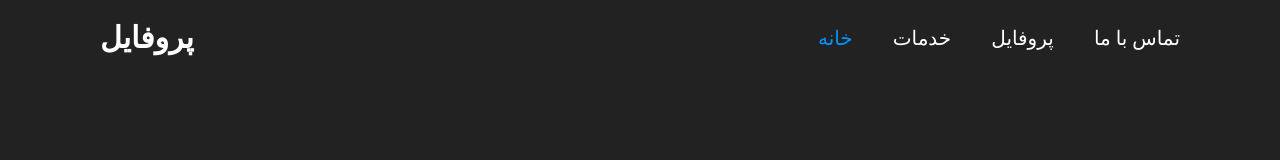
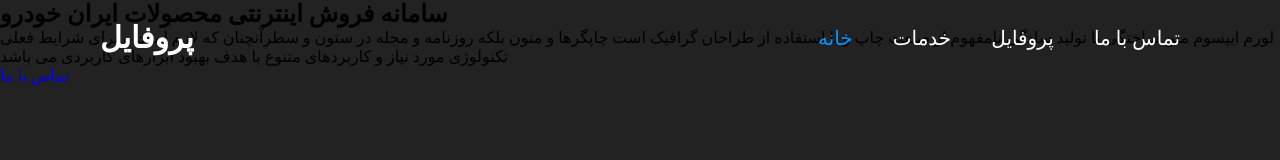
Before and after one commit to Mehdi-Abshari/IranKhodro-Project, a plain HTML site: page index.html in a window 1280 px wide. Drawn offline with Linux system fonts and the light colour scheme.

Commit message:
home page content HTML code

```diff
--- a/index.html
+++ b/index.html
@@ -40,7 +40,15 @@
     <!-- Start of main -->
     <main>
         <!-- Start of home page section -->
-        <section id="homePage"></section>
+        <section id="homePage">
+            <!-- Start of content -->
+            <div class="content">
+                <h2>سامانه فروش اینترنتی محصولات ایران خودرو</h2>
+                <p>لورم ایپسوم متن ساختگی با تولید سادگی نامفهوم از صنعت چاپ و با استفاده از طراحان گرافیک است چاپگرها و متون بلکه روزنامه و مجله در ستون و سطرآنچنان که لازم است و برای شرایط فعلی تکنولوژی مورد نیاز و کاربردهای متنوع با هدف بهبود ابزارهای کاربردی می باشد</p>
+                <a href="#" class="homeBtn">تماس با ما</a>
+            </div>
+            <!-- End of content -->
+        </section>
         <!-- End of home page section -->
 
         <!-- Start of service section -->
```
